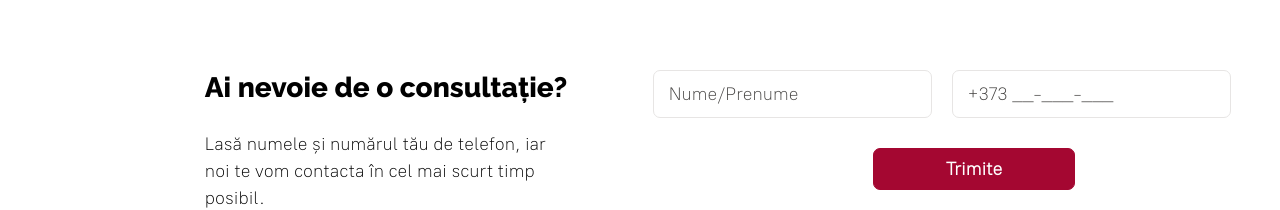
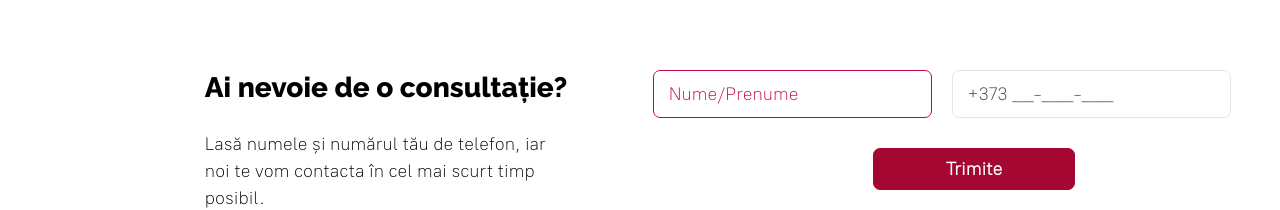
Before and after one commit to dianagatcan/minicode, a React (Create React App) app: page / in a window 1280 px wide. In both pictures the pointer is over the input "Nume/Prenume". Shown: the part 810-1020 px from the top of the page. Built offline with nearby package versions, Linux system fonts and the light colour scheme; no server answers; data requests are answered from the project's data file.

Commit message:
👌 style inputs

```diff
--- a/src/styles/components/Social.scss
+++ b/src/styles/components/Social.scss
@@ -57,9 +57,15 @@
       &:focus {
         border: 1px solid $burgundy-hover;
       }
+      &:hover {
+        border: 1px solid $burgundy-hover;
+      }
     }
     input::placeholder {
       color: $dark-gray;
+    }
+    input:hover::placeholder {
+      color: $burgundy-hover;
     }
   }
   &__details {
--- a/src/styles/components/Utils.scss
+++ b/src/styles/components/Utils.scss
@@ -120,4 +120,16 @@
   .Dropdown-option:hover {
     background-color: $white;
   }
+  .Dropdown-control {
+    cursor: pointer;
+    &:hover {
+      border: 1px solid $burgundy-hover;
+    }
+  }
+  .Dropdown-placeholder {
+
+    &:hover {
+      color: $burgundy-hover;
+    }
+  }
 }
--- a/src/styles/components/pages/Casco.scss
+++ b/src/styles/components/pages/Casco.scss
@@ -1,4 +1,14 @@
 @import "../../utility";
+
+input {
+  &:hover {
+    border: 1px solid $burgundy-hover;
+  }
+}
+
+input:hover::placeholder {
+  color: $burgundy-hover;
+}
 
 .left-insurance label {
   font-family: "Arial";
```
